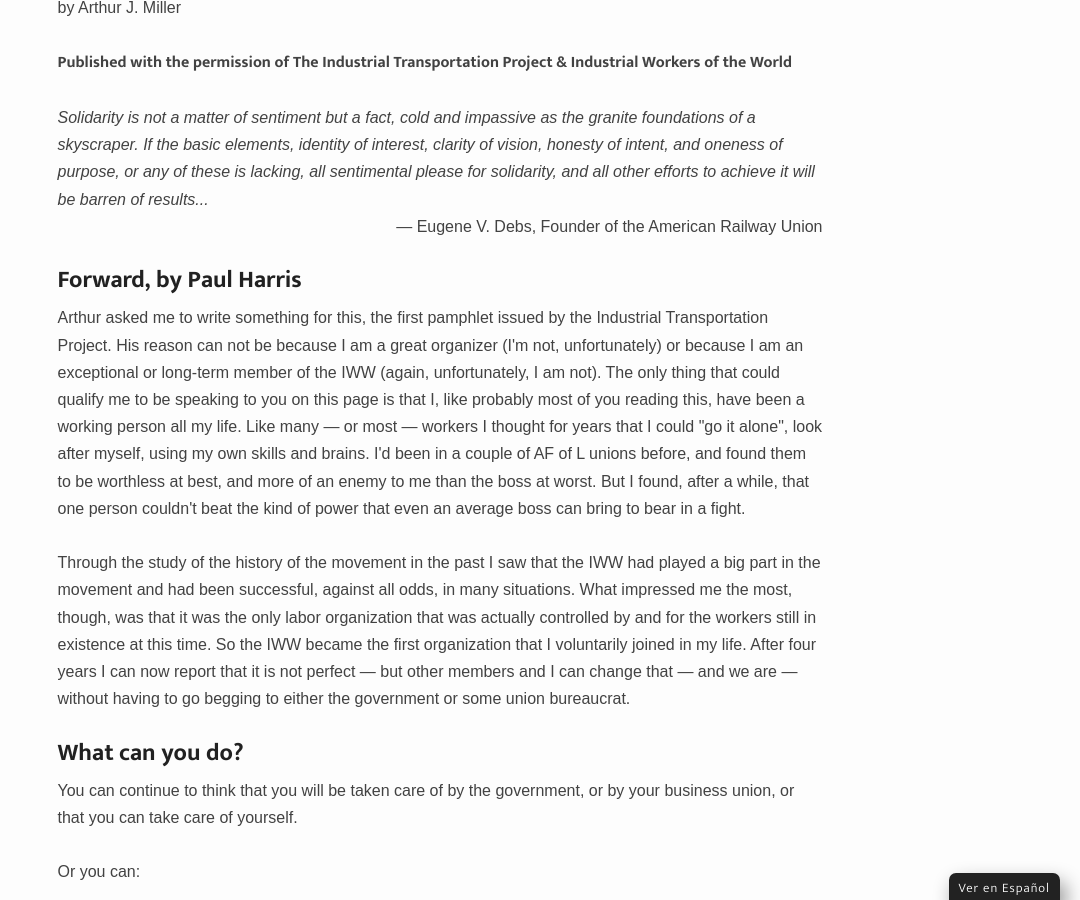
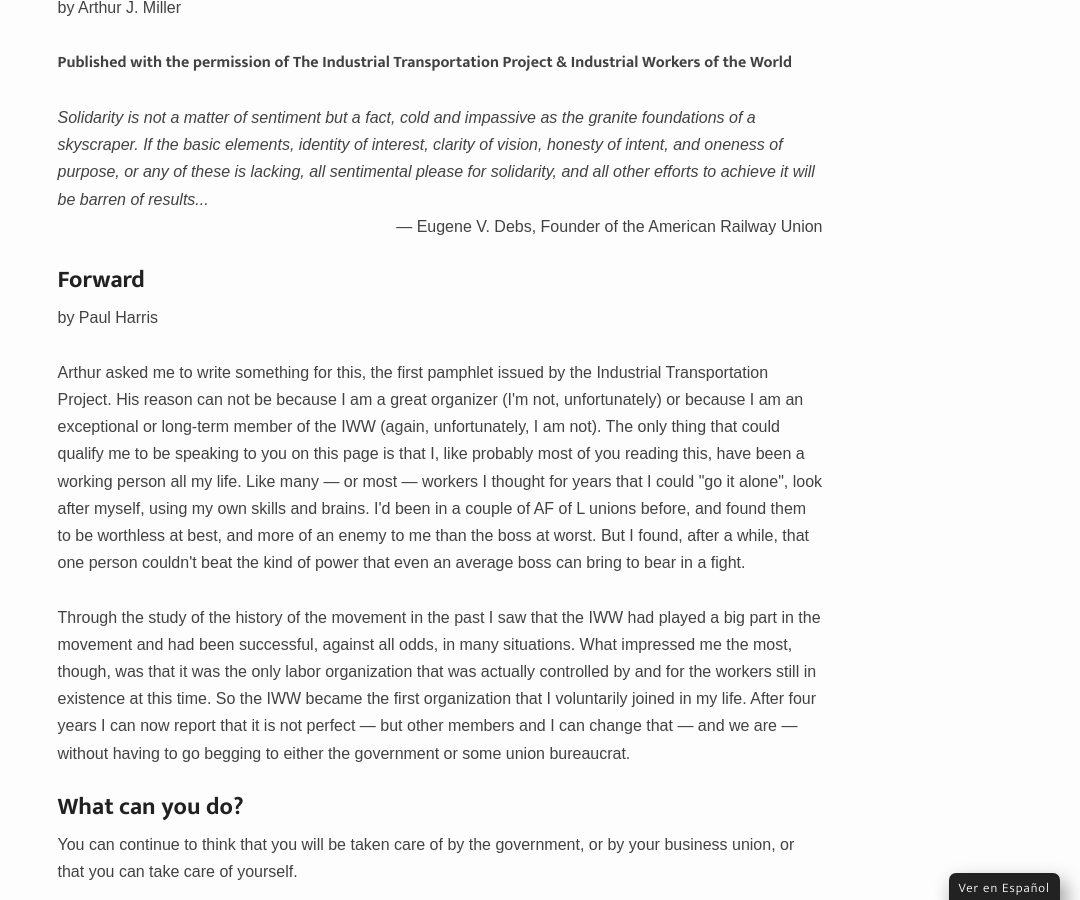
Before and after one commit to IWW-NYC-GMB/iww.nyc, a Jekyll site: the page built from literature/a-new-union-vision.html, in a window 1280 px wide and 900 px high, scrolled down 784 px. Shown: the whole window, without its empty margins (200-1280 px from the left). Built offline with Jekyll 4.4.1, drawn with Linux system fonts in a browser that asks for light colours; some web fonts are replaced.

```diff
--- a/literature/a-new-union-vision.html
+++ b/literature/a-new-union-vision.html
@@ -8,7 +8,8 @@ heading: true
 <p><strong>Published with the permission of The Industrial Transportation Project & Industrial Workers of the World</strong></p><br>
 <blockquote><em>Solidarity is not a matter of sentiment but a fact, cold and impassive as the granite foundations of a skyscraper. If the basic elements, identity of interest, clarity of vision, honesty of intent, and oneness of purpose, or any of these is lacking, all sentimental please for solidarity, and all other efforts to achieve it will be barren of results...</em></blockquote>
 <p style="text-align:right;">— Eugene V. Debs, Founder of the American Railway Union</p><br>
-<h2>Forward, by Paul Harris</h2>
+<h2>Forward</h2>
+<p>by Paul Harris</p><br>
 <p>Arthur asked me to write something for this, the first pamphlet issued by the Industrial Transportation Project. His reason can not be because I am a great organizer (I'm not, unfortunately) or because I am an exceptional or long-term member of the IWW (again, unfortunately, I am not). The only thing that could qualify me to be speaking to you on this page is that I, like probably most of you reading this, have been a working person all my life. Like many — or most — workers I thought for years that I could "go it alone", look after myself, using my own skills and brains. I'd been in a couple of AF of L unions before, and found them to be worthless at best, and more of an enemy to me than the boss at worst. But I found, after a while, that one person couldn't beat the kind of power that even an average boss can bring to bear in a fight.</p><br>
 <p>Through the study of the history of the movement in the past I saw that the IWW had played a big part in the movement and had been successful, against all odds, in many situations. What impressed me the most, though, was that it was the only labor organization that was actually controlled by and for the workers still in existence at this time. So the IWW became the first organization that I voluntarily joined in my life. After four years I can now report that it is not perfect — but other members and I can change that — and we are — without having to go begging to either the government or some union bureaucrat.</p><br>
 <h2>What can you do?</h2>
```
